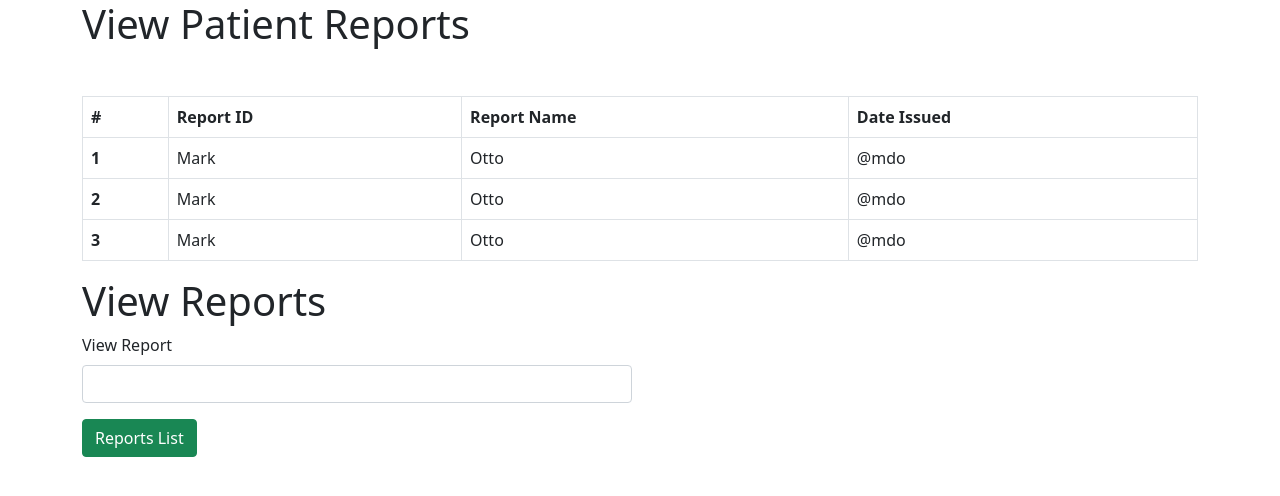
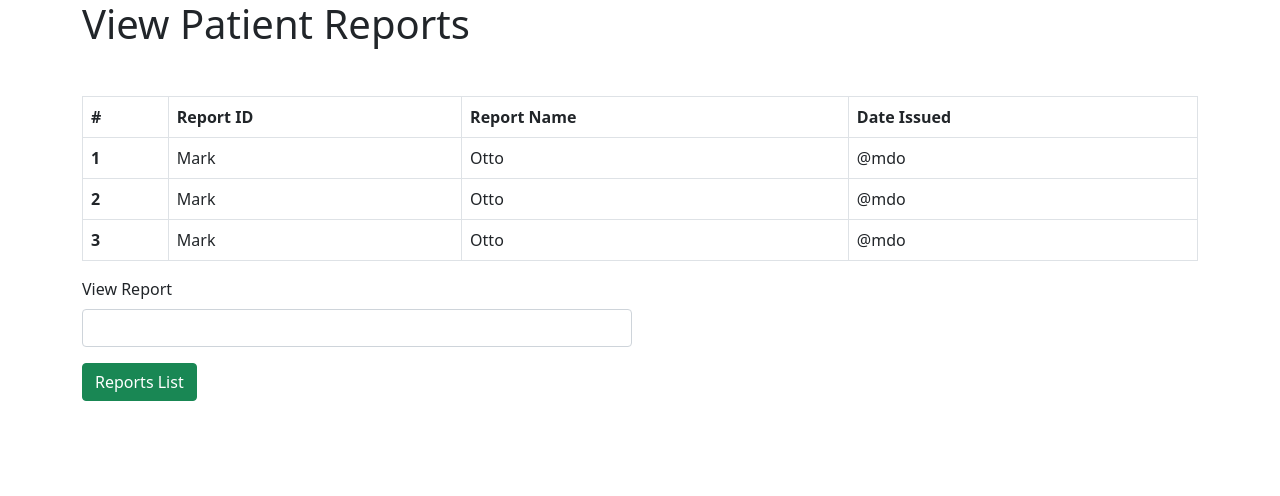
Before and after one commit to mo-gaafar/laboratory-hcis-webapp, a Python web app: template templates/viewreportslabtechecont.html in a window 1280 px wide. Shown: the top 496 px of the page. Run offline with Jinja, Linux system fonts and the light colour scheme; the template is opened without the code that fills it, so the values that code supplies are empty; some libraries are stand-ins or nearby versions.

Commit message:
Add files via upload

```diff
--- a/templates/viewreportslabtechecont.html
+++ b/templates/viewreportslabtechecont.html
@@ -49,7 +49,6 @@
 
 
     <div class="container mt-5-fluid">
-        <h1>View Reports</h1>
 
         <form class="row g-3">
             <div class="col-md-6">
```
